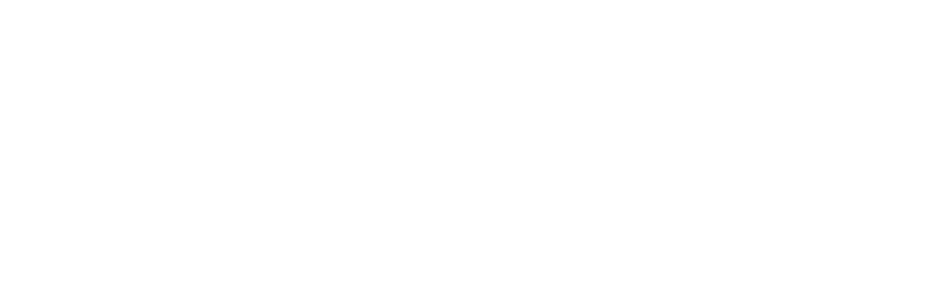
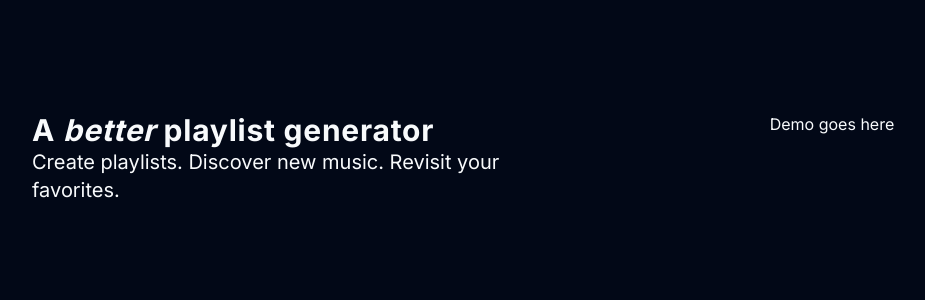
Before and after one commit to mgballou/playlist_me_2, a Next.js app: page / in a window 1280 px wide. Shown: the top 300 px of the page, without its empty margins (80-1005 px from the left). Built offline with nearby package versions, Linux system fonts and the light colour scheme.

Commit message:
basic positioning for CTA & demo within home

```diff
--- a/app/layout.tsx
+++ b/app/layout.tsx
@@ -1,13 +1,13 @@
 import type { Metadata } from 'next'
 import { Inter } from 'next/font/google'
 import './globals.css'
-import { cn } from "@/lib/utils"
+import { cn } from '@/lib/utils'
 
-const fontSans = Inter({ subsets: ['latin'], variable: "--font-sans" })
+const fontSans = Inter({ subsets: ['latin'], variable: '--font-sans' })
 
 export const metadata: Metadata = {
-    title: 'Create Next App',
-    description: 'Generated by create next app',
+    title: 'Playlist.me',
+    description: 'Building cohesive playlists just got simpler',
 }
 
 export default function RootLayout({
@@ -17,10 +17,14 @@ export default function RootLayout({
 }>) {
     return (
         <html lang="en">
-            <body className={cn(
-          "min-h-screen bg-background font-sans antialiased",
-          fontSans.variable
-        )}>{children}</body>
+            <body
+                className={cn(
+                    'bg-background dark min-h-screen font-sans antialiased',
+                    fontSans.variable
+                )}
+            >
+                {children}
+            </body>
         </html>
     )
 }
--- a/app/page.tsx
+++ b/app/page.tsx
@@ -1,7 +1,11 @@
+import CTA from '@/components/home/CTA'
+import Demo from '@/components/home/Demo'
+
 export default function Home() {
     return (
-        <main className="flex min-h-screen flex-col items-center justify-between p-24">
-
+        <main className="flex min-h-screen flex-row justify-evenly p-24">
+            <CTA />
+            <Demo />
         </main>
     )
 }
--- /dev/null
+++ b/components/home/CTA.tsx
@@ -0,0 +1,16 @@
+interface Props {
+    props: any
+}
+
+export default function CTA() {
+    return (
+        <div className=" w-1/2 p-4">
+            <h1 className="text-3xl font-bold tracking-wide">
+                A <span className="italic">better</span> playlist generator
+            </h1>
+            <p className="text-xl">
+                Create playlists. Discover new music. Revisit your favorites.
+            </p>
+        </div>
+    )
+}
--- /dev/null
+++ b/components/home/Demo.tsx
@@ -0,0 +1,3 @@
+export default function Demo() {
+    return <div className="w-1/2 p-4 text-center">Demo goes here</div>
+}
```
